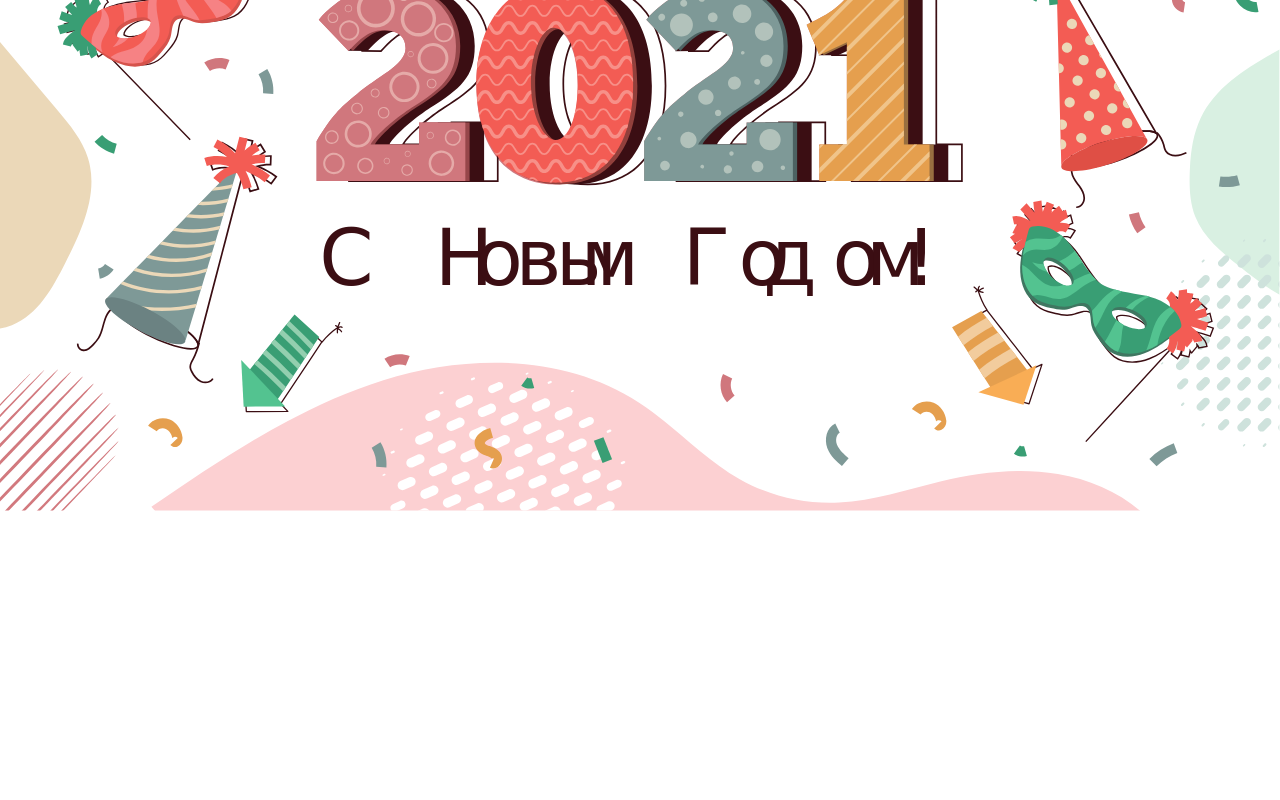
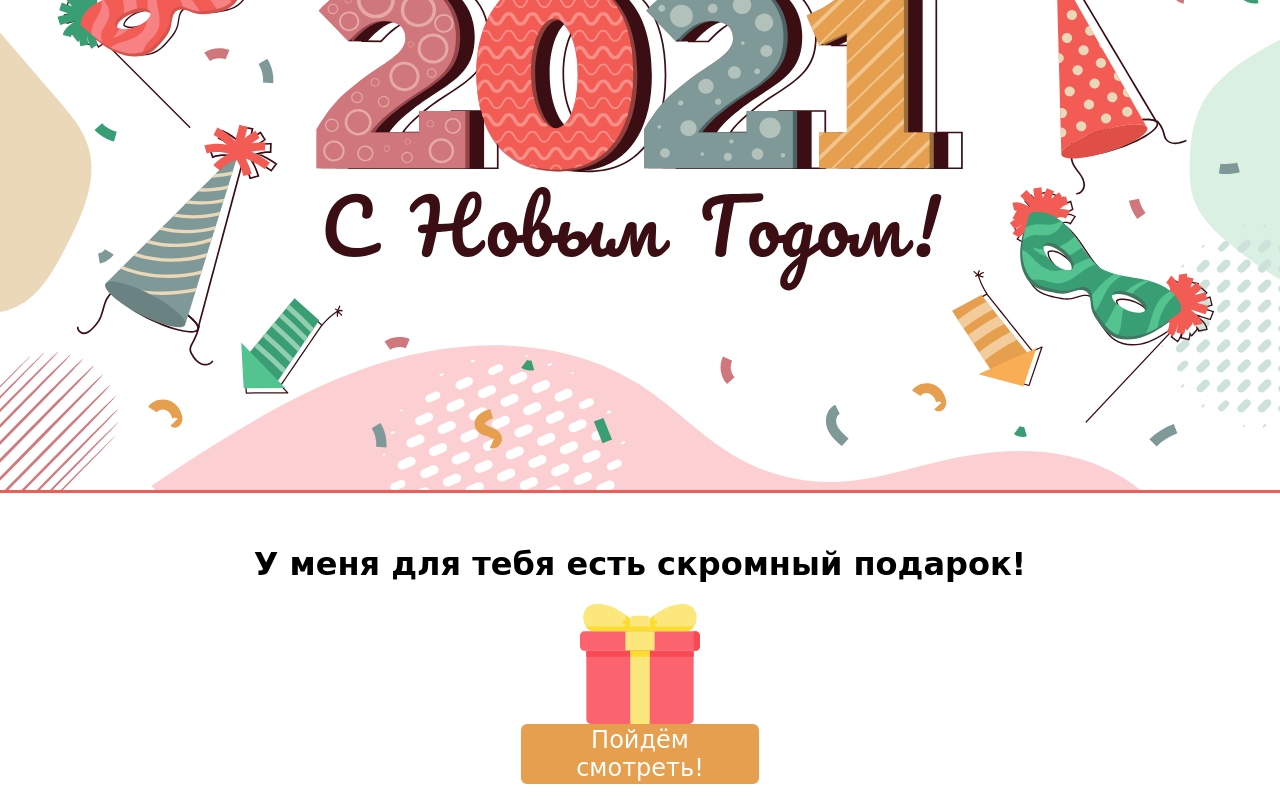
Before and after one commit to presniy/nepresniy-app, a plain HTML site: page docs/happynewyear.html in a window 1280 px wide. Shown: the part 342-1142 px from the top of the page. Before the commit the page ends 857 px from the top, so only its background shows below. Drawn offline with Linux system fonts and the light colour scheme; a web font is replaced by a local one.

Commit message:
happy-new-year: implemented the landing new year page

```diff
--- a/docs/happynewyear.css
+++ b/docs/happynewyear.css
@@ -1,9 +1,76 @@
+:root {
+    --font-family: 'Neucha', cursive;
+    --primary: #e59f4e;
+    --accent: #f35c54;
+    --text-opposite: #fff;
+}
+
 html, body {
     margin: 0;
     padding: 0;
+    height: 100%;
     box-sizing: border-box;
+    font-family: var(--font-family);
+    font-size: 16px;
+}
+
+*:active,
+*:focus,
+*:hover {
+    outline: 0;
+}
+
+.page {
+    display: flex;
+    flex-direction: column;
+    align-items: stretch;
 }
 
 .happy-new-year {
     width: 100%;
+    border-bottom: 3px solid var(--accent);
 }
+
+.content {
+    display: flex;
+    flex-direction: column;
+    flex-grow: 1;
+    padding: 1rem;
+}
+
+.gift {
+    display: flex;
+    flex-direction: column;
+    align-items: center;
+    justify-content: stretch;
+    flex-grow: 1;
+    text-align: center;
+}
+
+.gift__title {
+    margin-top: 2rem;
+}
+
+.gift__present {
+    height: 25vmin;
+    max-height: 7.5rem;
+}
+
+.gift__present-container {
+    display: flex;
+    flex-grow: 1;
+    align-items: center;
+    justify-content: center;
+}
+
+.gift__action {
+    width: 238px;
+    height: 60px;
+    border-radius: 0.375rem;
+    font-family: inherit;
+    font-size: 1.5rem;
+    border: none;
+    outline: none;
+    color: var(--text-opposite);
+    background-color: var(--primary);
+}
--- a/docs/happynewyear.html
+++ b/docs/happynewyear.html
@@ -1,20 +1,28 @@
 <!DOCTYPE html>
-<html lang="en">
+<html lang="ru">
 <head>
     <meta charset="utf-8">
     <meta name="viewport" content="width=device-width, initial-scale=1, shrink-to-fit=no">
     <meta name="theme-color" content="#000000">
 
-    <title>Happy New Year!</title>
+    <title>С Новым Годом!</title>
 
     <link rel="preconnect" href="https://fonts.gstatic.com">
-    <link href="https://fonts.googleapis.com/css2?family=Pacifico&display=swap" rel="stylesheet">
+    <link href="https://fonts.googleapis.com/css2?family=Neucha&display=swap" rel="stylesheet">
     <link href="happynewyear.css" rel="stylesheet"/>
 </head>
-<body>
-    <img class="happy-new-year" src="./assets/background.svg" alt="Happy New Year!"/>
-    <div class="gift">
-
-    </div>
+<body class="page">
+    <header>
+        <img class="happy-new-year" src="assets/happy-new-year.svg" alt="С Новым Годом!"/>
+    </header>
+    <main class="content">
+        <div class="gift">
+            <h1 class="gift__title">У меня для тебя есть скромный подарок!</h1>
+            <div class="gift__present-container">
+                <img class="gift__present" src="./assets/giftbox.svg" alt="Подарок"/>
+            </div>
+            <button class="gift__action">Пойдём смотреть!</button>
+        </div>
+    </main>
 </body>
 </html>
```
Also changed, not shown: docs/assets/background.svg (deleted), docs/assets/giftbox.svg (added), docs/assets/happy-new-year.svg (added).
